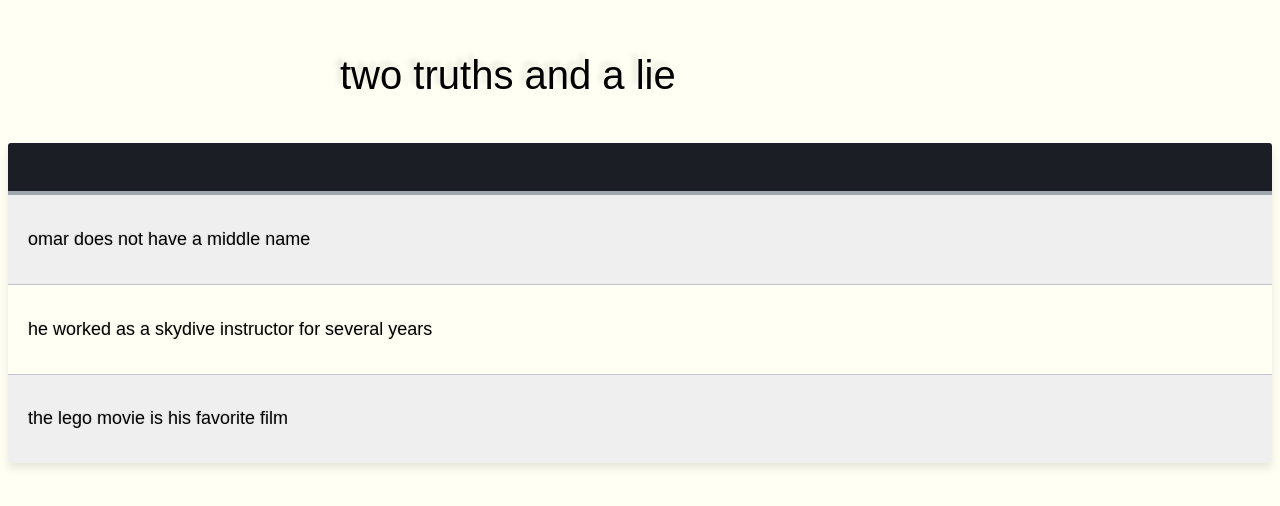
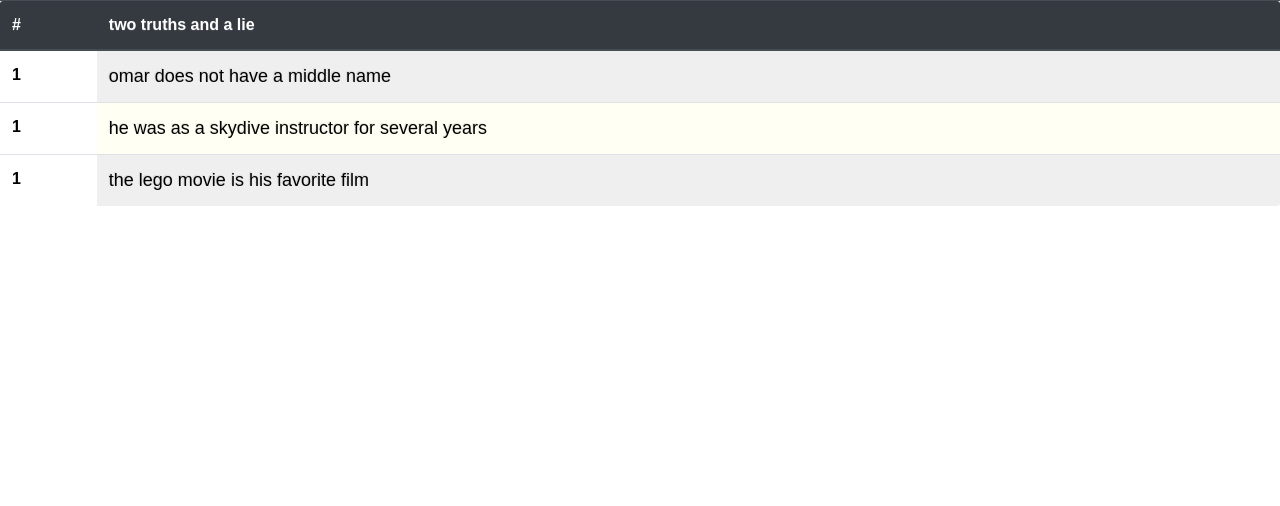
Before and after one commit to omar-nav/twoTruths, a plain HTML site: page index.html in a window 1280 px wide. Drawn offline with nearby package versions, Linux system fonts and the light colour scheme.

Commit message:
update styles to use bootstrap

```diff
--- a/index.html
+++ b/index.html
@@ -5,28 +5,30 @@
         <meta name="viewport" content="width=device-width, initial-scale=1.0">
         <meta http-equiv="X-UA-Compatible" content="ie=edge">
         <title>two truths and a lie</title>
+        <link rel="stylesheet" href="https://stackpath.bootstrapcdn.com/bootstrap/4.3.1/css/bootstrap.min.css" integrity="sha384-ggOyR0iXCbMQv3Xipma34MD+dH/1fQ784/j6cY/iJTQUOhcWr7x9JvoRxT2MZw1T" crossorigin="anonymous">
         <link rel="stylesheet" type="text/css" media="screen" href="styles.css" />
     </head>
     <body>
-    <div class="table-title">
-        <h3>two truths and a lie</h3>
-    </div>
-    <table class="table-fill">
-        <thead>
+        <table class="table">
+            <thead class="thead-dark">
                 <tr>
-                <th class="text-left"></th>
-
+                    <th scope="col">#</th>
+                    <th scope="col">two truths and a lie</th>
                 </tr>
             </thead>
-        <tbody class="table-hover">
+            <tbody>
                 <tr>
-            <td class="text-left">omar does not have a middle name</td>
+                    <th scope="row">1</th>
+                    <td>omar does not have a middle name</td>
                 </tr>
                 <tr>
-            <td class="text-left">he worked as a skydive instructor for several years</td>
+                    <th scope="row">1</th>
+                    <td>he was as a skydive instructor for several years</td>
                 </tr>
                 <tr>
-            <td class="text-left">the lego movie is his favorite film</td>
+                    <th scope="row">1</th>
+                    <td>the lego movie is his favorite film</td>
                 </tr>
+        </table>
     </body>
 </html>
--- a/styles.css
+++ b/styles.css
@@ -1,11 +1,11 @@
 @import url(https://fonts.googleapis.com/css?family=Roboto:400,500,700,300,100);
 
 body {
-  background-color: #FFFFF3;
-  font-family: 'Work Sans', sans-serif;
+  font-family: 'Work Sans', sans-serif !important;
   font-size: 16px;
   font-weight: 400;
   text-rendering: optimizeLegibility;
+  color: white;
 }
 
 div.table-title {
@@ -15,14 +15,6 @@ div.table-title {
   padding:5px;
   width: 100%;
 }
-
-.table-title h3 {
-   color: #000000;
-   font-size: 40px;
-   font-weight: 400;
-   text-shadow: -5px -5px 5px rgba(0, 0, 0, 0.1);
-}
-
 /* links */
 a {
   color: #e41a1c;
@@ -38,30 +30,6 @@ a:active {
 }
 /*** Table Styles **/
 
-.table-fill {
-  background: white;
-  border-radius:3px;
-  border-collapse: collapse;
-  height: 320px;
-  margin: auto;
-  padding:5px;
-  width: 100%;
-  box-shadow: 0 5px 10px rgba(0, 0, 0, 0.1);
-  animation: float 5s infinite;
-}
-
-th {
-  color:#D5DDE5;;
-  background:#1b1e24;
-  border-bottom:4px solid #9ea7af;
-  border-right: 1px solid #343a45;
-  font-size:23px;
-  font-weight: 100;
-  padding:24px;
-  text-align:left;
-  text-shadow: 0 1px 1px rgba(0, 0, 0, 0.1);
-  vertical-align:middle;
-}
 
 th:first-child {
   border-top-left-radius:3px;
```
Lines whose indentation alone changed are shown as unchanged.
